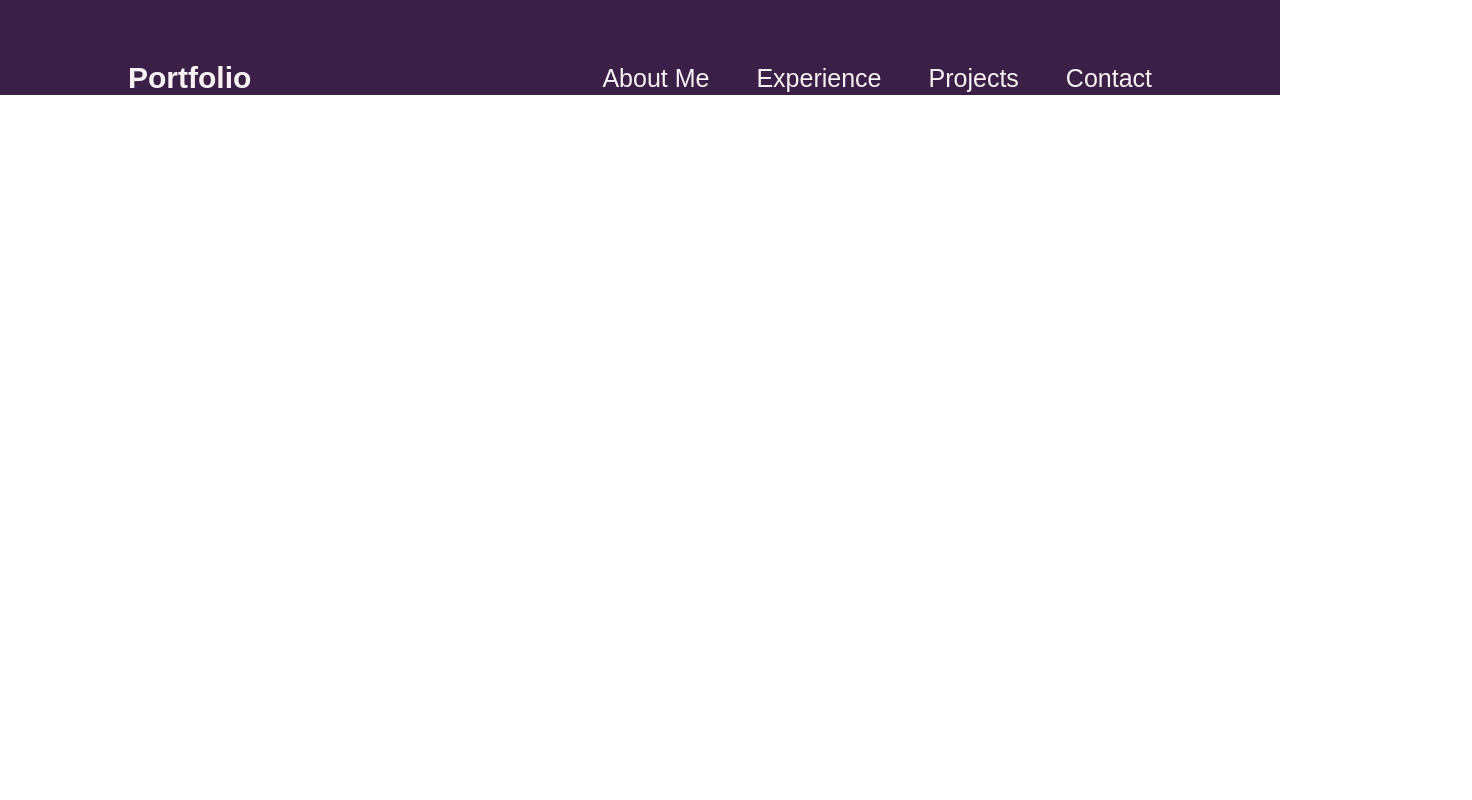
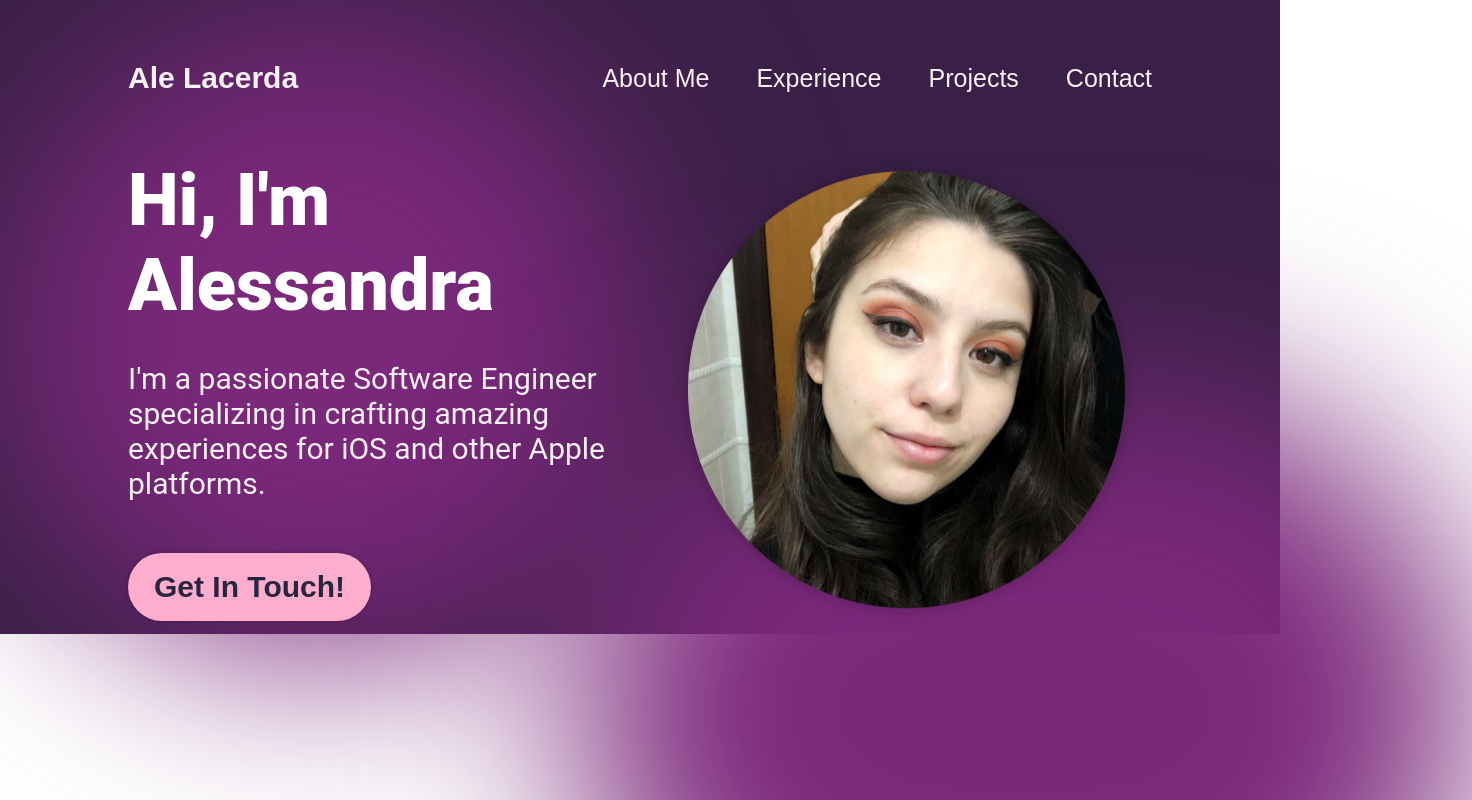
Before and after one commit to alelacerda/alelacerda.github.io, a React (Create React App) app: page / in a window 1280 px wide. Shown: the top 800 px of the page, 1472 px wide, since content can reach past the window. Built offline with nearby package versions, Linux system fonts and the light colour scheme.

Commit message:
feat: creates hero section

```diff
--- a/src/App.js
+++ b/src/App.js
@@ -1,10 +1,12 @@
 import styles from './App.module.css';
 import { Navbar } from './components/navbar/Navbar';
+import { Hero } from './components/hero/Hero';
 
 function App() {
   return (
     <div className={styles.App}>
       <Navbar />
+      <Hero />
     </div>
   );
 }
--- /dev/null
+++ b/src/components/hero/Hero.js
@@ -0,0 +1,25 @@
+import React from "react";
+import styles from "./Hero.module.css";
+
+export const Hero = () => {
+    return <section className={styles.container}>
+        <div className={styles.content}>
+            <h1 className={styles.title}>Hi, I'm Alessandra</h1>
+            <p className={styles.description}>
+                I'm a passionate Software Engineer specializing in crafting amazing experiences for iOS and other Apple platforms.
+            </p>
+            <a
+                href="mailto:flacerdaale@gmail.com"
+                className={styles.contactBtn}>
+                    Get In Touch!
+            </a>
+        </div>
+        <img src={
+            require("../../assets/hero/heroImage.png")}
+            alt="hero"
+            className={styles.heroImage}
+        />
+        <div className={styles.topBlur}/>
+        <div className={styles.bottomBlur}/>
+    </section>;
+}
--- /dev/null
+++ b/src/components/hero/Hero.module.css
@@ -0,0 +1,106 @@
+@import "../../vars.css";
+
+.container {
+    position: relative;
+    display: flex;
+    align-items: center;
+    justify-content: space-between;
+    margin-top: 49px;
+    margin-left: 10%;
+    margin-right: 10%;
+    z-index: 1;
+}
+
+.content {
+    display: flex;
+    flex-direction: column;
+    align-items: flex-start;
+    color: var(--color-text);
+    z-index: 1;
+}
+
+.title {
+    font-size: 72px;
+    font-weight: 900;
+    margin-bottom: 33px;
+    font-family: var(--font-roboto);
+    background: linear-gradient(
+        90deg,
+        rgba(255, 255, 255, 1) 70%,
+        rgba(255, 255, 255, 0) 120%
+        );
+    -webkit-text-fill-color: transparent;
+    -webkit-background-clip: text;
+}
+
+.description {
+    font-size: 30px;
+    font-family: var(--font-roboto);
+    margin-bottom: 52px;
+}
+
+.contactBtn {
+    text-decoration: none;
+    background-color: var(--color-primary);
+    color: var(--color-text-dark);
+    border-radius: 100px;
+    font-size: 30px;
+    font-weight: 600;
+    padding: 17px 26px;
+    box-shadow: 0 0 4px 0 rgba(0, 0, 0, 0.25);
+}
+
+@keyframes floating {
+    0% {
+        -webkit-transform: translateY(0px);
+    }
+    50% {
+        -webkit-transform: translateY(5px);
+    }
+    100% {
+        -webkit-transform: translateY(0px);
+    }
+}
+
+.heroImage {
+    width: 50%;
+    z-index: 1;
+    animation: floating 6s infinite ease-in-out;
+}
+
+.topBlur {
+    position: absolute;
+    width: 50vw;
+    height: 50vw;
+    min-width: 350px;
+    top: -128px;
+    left: -10vw;
+    border-radius: 764px;
+    background: var(--color-secondary);
+    filter: blur(100px);
+    z-index: -1;
+}
+
+.bottomBlur {
+    position: absolute;
+    width: 70vw;
+    height: 50vw;
+    min-width: 350px;
+    min-width: 250px;
+    top: 246px;
+    right: -25vw;
+    border-radius: 764px;
+    background: var(--color-secondary);
+    filter: blur(100px);
+    z-index: -1;
+}
+
+@media screen and (max-width: 830px) {
+    .container {
+        flex-direction: column-reverse;
+    }
+
+    .content {
+        align-items: center;
+    }
+}
--- a/src/components/navbar/Navbar.js
+++ b/src/components/navbar/Navbar.js
@@ -7,7 +7,7 @@ export const Navbar = () => {
     return (
         <nav className={styles.navbar}>
             <a className={styles.title} href="/">
-                Portfolio
+                Ale Lacerda
                 </a>
             <div className={styles.menu}>
                 <img
```
Also changed, not shown: src/assets/hero/heroImage.png (added).
